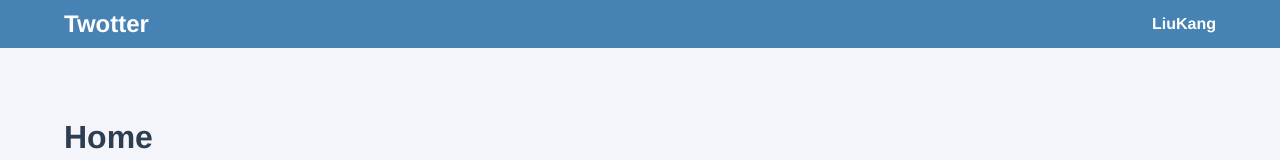
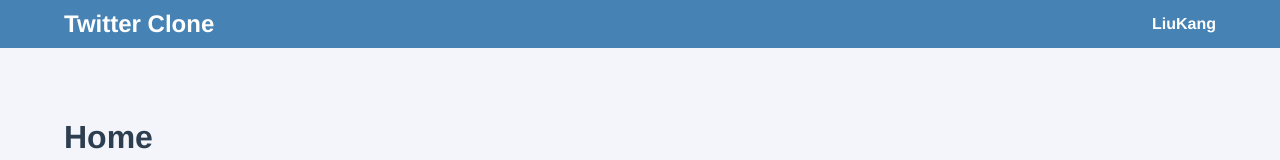
Before and after one commit to mi4en/tweeter-clone-vue3, a Vue app: page / in a window 1280 px wide. Shown: the top 160 px of the page. Built offline with nearby package versions, Linux system fonts and the light colour scheme.

Commit message:
update title;

```diff
--- a/src/App.vue
+++ b/src/App.vue
@@ -3,7 +3,7 @@
 		<nav>
 			<router-link to="/">
 				<div class="navigation__logo">
-					Twotter
+					Twitter Clone
 				</div>
 			</router-link>
 			<div class="navigation__user" v-if="user">
```
